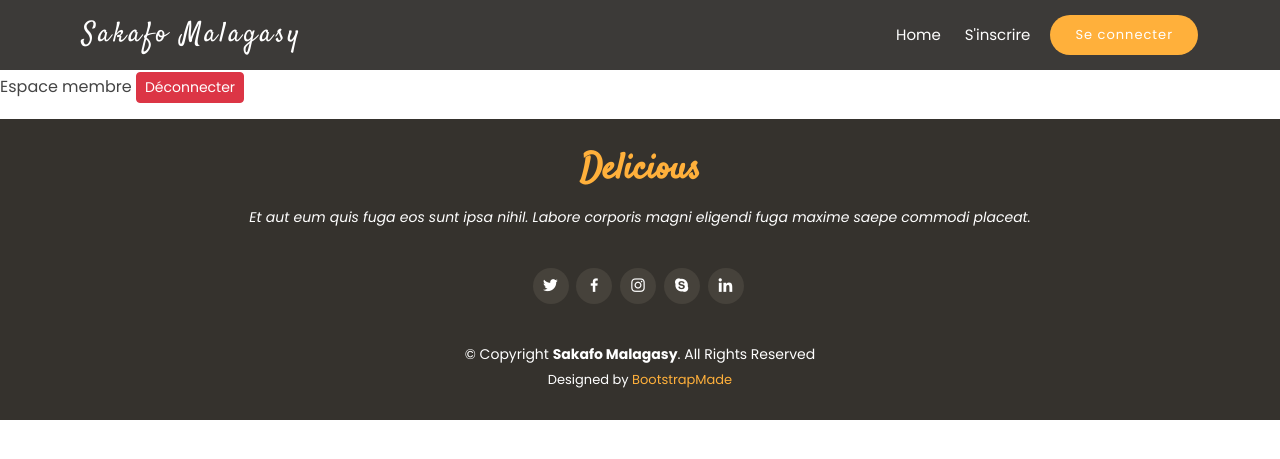
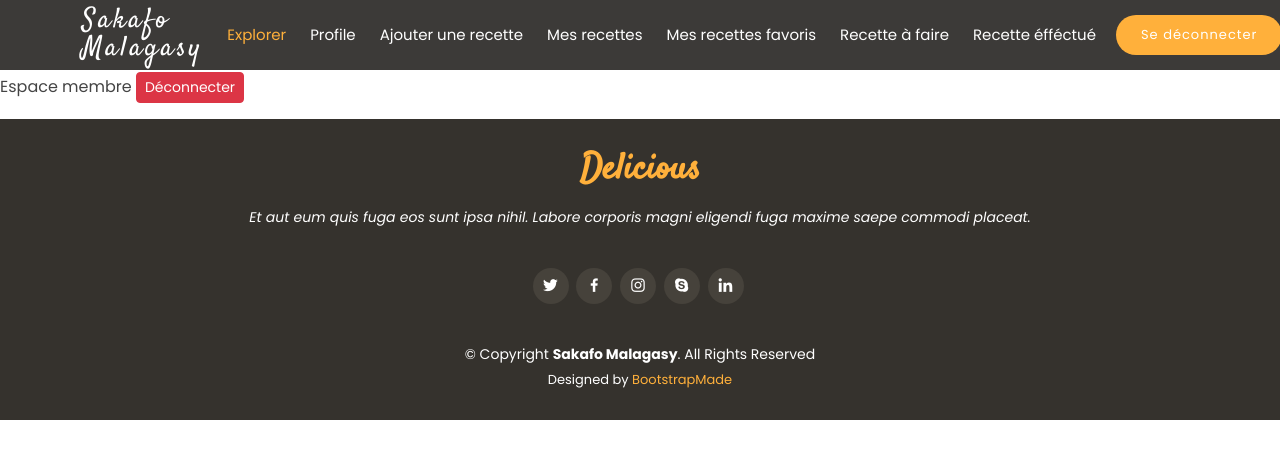
Before and after one commit to MizyJo/sakafoMalagasy, a Django app: page /membre/ in a window 1280 px wide. Shown: the top 459 px of the page. Run offline with Django 5.2, Linux system fonts and the light colour scheme; a user stored in the database is signed in; some libraries are stand-ins or nearby versions.

Commit message:
barre de navigation

```diff
--- /dev/null
+++ b/SakafoMalagasy/templates/membre/baseMembre.html
@@ -0,0 +1,59 @@
+{% load static %}
+<!DOCTYPE html>
+<html lang="en">
+
+<head>
+  <meta charset="utf-8">
+  <meta content="width=device-width, initial-scale=1.0" name="viewport">
+
+  <title>{% block title %}Sakafo Malagasy{% endblock %}</title>
+  <meta content="" name="description">
+  <meta content="" name="keywords">
+
+  <!-- Favicons -->
+  <link href="{% static '' %}assets/img/favicon.png" rel="icon">
+  <link href="{% static '' %}assets/img/apple-touch-icon.png" rel="apple-touch-icon">
+
+  <!-- Google Fonts -->
+  <link href="https://fonts.googleapis.com/css?family=Poppins:300,300i,400,400i,600,600i,700,700i|Satisfy|Comic+Neue:300,300i,400,400i,700,700i" rel="stylesheet">
+
+  <!-- Vendor CSS Files -->
+  <link href="{% static '' %}assets/vendor/animate.css/animate.min.css" rel="stylesheet">
+  <link href="{% static '' %}assets/vendor/bootstrap/css/bootstrap.min.css" rel="stylesheet">
+  <link href="{% static '' %}assets/vendor/bootstrap-icons/bootstrap-icons.css" rel="stylesheet">
+  <link href="{% static '' %}assets/vendor/boxicons/css/boxicons.min.css" rel="stylesheet">
+  <link href="{% static '' %}assets/vendor/glightbox/css/glightbox.min.css" rel="stylesheet">
+  <link href="{% static '' %}assets/vendor/swiper/swiper-bundle.min.css" rel="stylesheet">
+
+  <!-- Template Main CSS File -->
+  <link href="{% static '' %}assets/css/style.css" rel="stylesheet">
+</head>
+
+<body>
+
+{% block header %}
+    {% include 'membre/header.html' %}
+  {% endblock %}
+  <main id="main">
+    {% block content %}
+
+      {% endblock %}
+{% include 'message.html' %}
+  </main>
+{% block footer %}
+  {% include 'membre/footer.html' %}
+{% endblock %}
+  <a href="#" class="back-to-top d-flex align-items-center justify-content-center"><i class="bi bi-arrow-up-short"></i></a>
+  <!-- Vendor JS Files -->
+  <script src="{% static '' %}assets/vendor/bootstrap/js/bootstrap.bundle.min.js"></script>
+  <script src="{% static '' %}assets/vendor/glightbox/js/glightbox.min.js"></script>
+  <script src="{% static '' %}assets/vendor/isotope-layout/isotope.pkgd.min.js"></script>
+  <script src="{% static '' %}assets/vendor/swiper/swiper-bundle.min.js"></script>
+  <script src="{% static '' %}assets/vendor/php-email-form/validate.js"></script>
+
+  <!-- Template Main JS File -->
+  <script src="{% static '' %}assets/js/main.js"></script>
+
+</body>
+
+</html>
--- /dev/null
+++ b/SakafoMalagasy/templates/membre/footer.html
@@ -0,0 +1,23 @@
+<footer id="footer">
+    <div class="container">
+      <h3>Delicious</h3>
+      <p>Et aut eum quis fuga eos sunt ipsa nihil. Labore corporis magni eligendi fuga maxime saepe commodi placeat.</p>
+      <div class="social-links">
+        <a href="#" class="twitter"><i class="bx bxl-twitter"></i></a>
+        <a href="#" class="facebook"><i class="bx bxl-facebook"></i></a>
+        <a href="#" class="instagram"><i class="bx bxl-instagram"></i></a>
+        <a href="#" class="google-plus"><i class="bx bxl-skype"></i></a>
+        <a href="#" class="linkedin"><i class="bx bxl-linkedin"></i></a>
+      </div>
+      <div class="copyright">
+        &copy; Copyright <strong><span>Sakafo Malagasy</span></strong>. All Rights Reserved
+      </div>
+      <div class="credits">
+        <!-- All the links in the footer should remain intact. -->
+        <!-- You can delete the links only if you purchased the pro version. -->
+        <!-- Licensing information: https://bootstrapmade.com/license/ -->
+        <!-- Purchase the pro version with working PHP/AJAX contact form: https://bootstrapmade.com/delicious-free-restaurant-bootstrap-theme/ -->
+        Designed by <a href="https://bootstrapmade.com/">BootstrapMade</a>
+      </div>
+    </div>
+  </footer><!-- End Footer -->
--- /dev/null
+++ b/SakafoMalagasy/templates/membre/header.html
@@ -0,0 +1,24 @@
+<header id="header" class="fixed-top d-flex align-items-center ">
+    <div class="container-fluid container-xl d-flex align-items-center justify-content-between">
+
+      <div class="logo me-auto">
+        <h1><a href="/">Sakafo Malagasy</a></h1>
+        <!-- Uncomment below if you prefer to use an image logo -->
+        <!-- <a href="index.html"><img src="assets/img/logo.png" alt="" class="img-fluid"></a>-->
+      </div>
+      <nav id="navbar" class="navbar order-last order-lg-0">
+        <ul>
+          <li><a class="nav-link scrollto active" href="/membre">Explorer</a></li>
+          <li><a class="nav-link scrollto" href="/profile">Profile</a></li>
+            <li><a class="nav-link scrollto " href="/membre/ajout_recette">Ajouter une recette</a></li>
+                        <li><a class="nav-link scrollto " href="/membre/recette">Mes recettes</a></li>
+            <li><a class="nav-link scrollto " href="/membre/favoris">Mes recettes favoris</a></li>
+            <li><a class="nav-link scrollto " href="/membre/to_do_recette">Recette à faire</a></li>
+            <li><a class="nav-link scrollto " href="/membre/do_recette">Recette éfféctué</a></li>
+        </ul>
+        <i class="bi bi-list mobile-nav-toggle"></i>
+      </nav><!-- .navbar -->
+
+      <a href="/membre/logout" class="book-a-table-btn scrollto btn-danger">Se déconnecter</a>
+    </div>
+</header>
--- a/SakafoMalagasy/templates/membre/index.html
+++ b/SakafoMalagasy/templates/membre/index.html
@@ -1,4 +1,4 @@
-{% extends "base.html" %}
+{% extends "membre/baseMembre.html" %}
 {% block content  %}
     <br><br><br>
 
```
Also changed, not shown: SakafoMalagasy/db.sqlite3.
